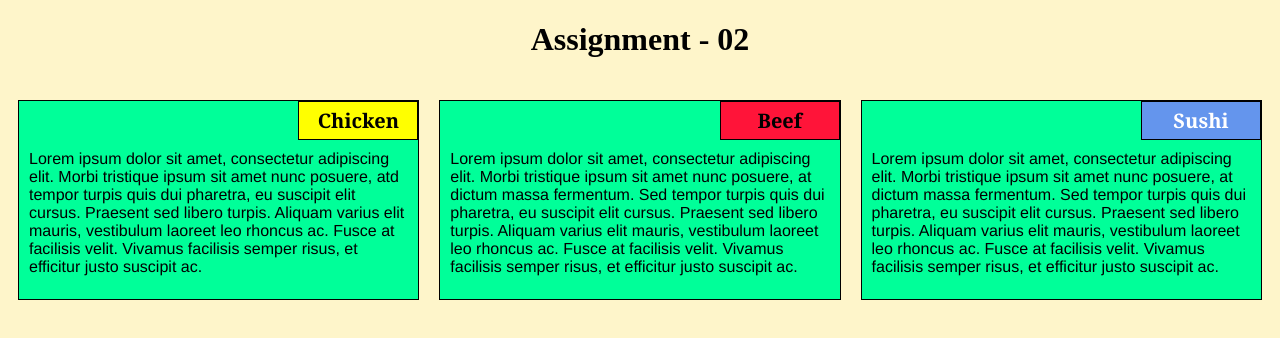
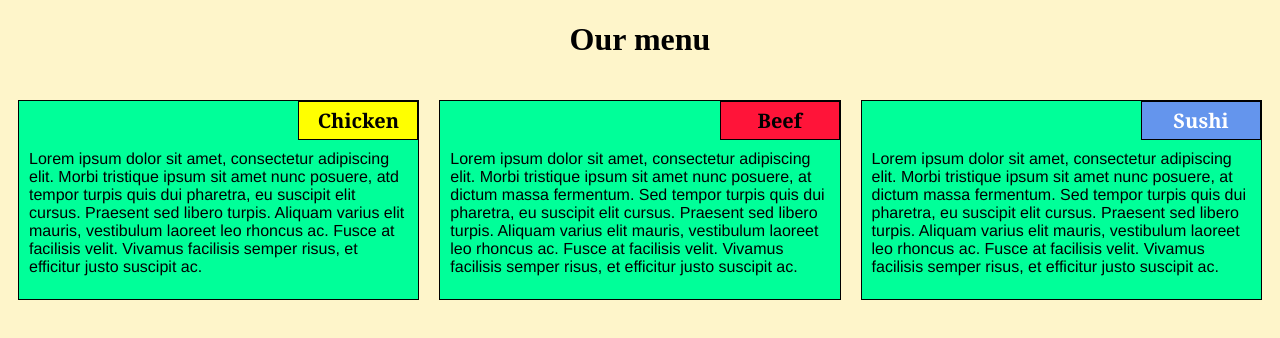
Before and after one commit to Laxman-P/coursera_test, a plain HTML site: page module2-solution/index.html in a window 1280 px wide. Drawn offline with Linux system fonts and the light colour scheme.

Commit message:
Update index.html

```diff
--- a/module2-solution/index.html
+++ b/module2-solution/index.html
@@ -11,7 +11,7 @@
 </style>
 </head>
 <body>
-<h1>Assignment - 02</h1>
+<h1>Our menu </h1>
 
 <div class="row">
 
```
